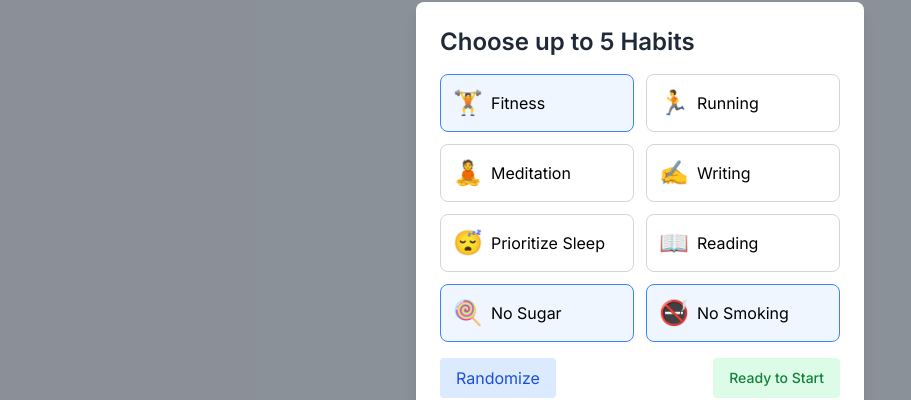
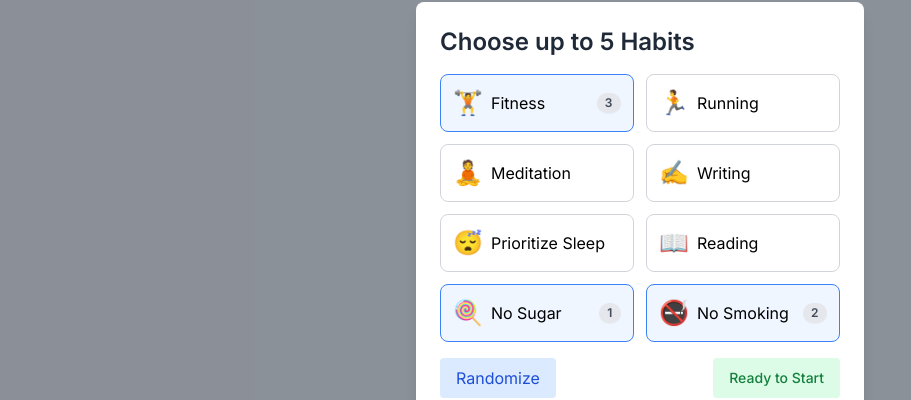
Before and after one commit to lvjian700/2minutehabits, a React (Vite) app: page / in a window 1280 px wide. Shown: the part 188-588 px from the top of the page, without its empty margins (0-911 px from the left). Built offline with nearby package versions, Linux system fonts and the light colour scheme.

Commit message:
Supporting order

```diff
--- a/src/App.tsx
+++ b/src/App.tsx
@@ -80,7 +80,7 @@ const App: React.FC = () => {
           >
             {selectedHabitId === null ? (
               <div className="grid grid-cols-1 sm:grid-cols-2 gap-4">
-                {habits.map(habit => (
+                {habits.map((habit, idx) => (
                   <HabitCard
                     key={habit.id}
                     habit={habit}
@@ -91,6 +91,7 @@ const App: React.FC = () => {
                       )
                     }
                     onSelect={() => setSelectedHabitId(habit.id)}
+                    order={idx}
                   />
                 ))}
               </div>
--- a/src/components/HabitCard.tsx
+++ b/src/components/HabitCard.tsx
@@ -5,6 +5,7 @@ interface HabitCardProps {
   habit: Habit;
   onToggle: () => void;
   onSelect: () => void;
+  order?: number; // 1-based order index, optional
 }
 
 const calculateStreaks = (logs: Record<string, boolean>) => {
@@ -34,14 +35,27 @@ const calculateStreaks = (logs: Record<string, boolean>) => {
   return { current, max: maxStreak, completedToday: !!logs[todayStr] };
 };
 
-const HabitCard: React.FC<HabitCardProps> = ({ habit, onToggle, onSelect }) => {
+const HabitCard: React.FC<HabitCardProps> = ({ habit, onToggle, onSelect, order }) => {
   const { current, max, completedToday } = calculateStreaks(habit.logs);
 
   return (
     <div
       onClick={onSelect}
-      className="bg-white rounded-lg shadow-sm hover:shadow-md transition-shadow p-6 flex flex-col items-center cursor-pointer"
+      className="bg-white rounded-lg shadow-sm hover:shadow-md transition-shadow p-6 flex flex-col items-center cursor-pointer relative"
     >
+      {typeof order === 'number' && (
+        <span
+          className="absolute top-2 left-2 bg-gray-200 text-gray-700 text-xs font-semibold rounded-full px-2 py-0.5 select-none shadow-sm"
+          style={{
+            minWidth: 20,
+            textAlign: 'center',
+            opacity: 0.95,
+            letterSpacing: '0.05em',
+          }}
+        >
+          {order + 1}
+        </span>
+      )}
       <div className="text-5xl mb-3">{habit.icon}</div>
       <div className="text-xl font-semibold mb-2 text-gray-800">{habit.name}</div>
       <div className="mb-4 text-center text-gray-600">
--- a/src/components/SetupModal.tsx
+++ b/src/components/SetupModal.tsx
@@ -43,10 +43,12 @@ const SetupModal: React.FC<SetupModalProps> = ({ suggestions, maxSelectable, def
       alert(`Please select at least one habit.`);
       return;
     }
+    // The order of habits is now the user-selected order
     const newHabits = selectedIndices.map((idx, i) => ({
       id: Date.now() + i,
       name: suggestions[idx].name,
-      icon: suggestions[idx].icon
+      icon: suggestions[idx].icon,
+      // Optionally, you could add order: i here if needed in the future
     }));
     onSave(newHabits);
   };
@@ -69,20 +71,36 @@ const SetupModal: React.FC<SetupModalProps> = ({ suggestions, maxSelectable, def
           Choose up to {maxSelectable} Habits
         </h2>
         <div className="grid grid-cols-2 gap-3 mb-4">
-          {suggestions.map((s, idx) => (
+          {suggestions.map((s, idx) => {
+            const selectedOrder = selectedIndices.indexOf(idx);
+            return (
               <div
                 key={idx}
                 onClick={() => toggleIndex(idx)}
-              className={`flex items-center p-3 border rounded-lg cursor-pointer transition-colors ${
-                selectedIndices.includes(idx)
+                className={`flex items-center p-3 border rounded-lg cursor-pointer transition-colors relative ${
+                  selectedOrder !== -1
                     ? 'border-blue-500 bg-blue-50'
                     : 'border-gray-300 hover:bg-gray-100'
                 }`}
               >
                 <span className="text-2xl mr-2">{s.icon}</span>
                 <span>{s.name}</span>
+                {selectedOrder !== -1 && (
+                  <span
+                    className="ml-auto bg-gray-200 text-gray-700 text-xs font-semibold rounded-full px-2 py-0.5 select-none shadow-sm"
+                    style={{
+                      minWidth: 20,
+                      textAlign: 'center',
+                      opacity: 0.95,
+                      letterSpacing: '0.05em',
+                    }}
+                  >
+                    {selectedOrder + 1}
+                  </span>
+                )}
               </div>
-          ))}
+            );
+          })}
         </div>
         <div className="flex justify-between">
           <button
```
Lines whose indentation alone changed are shown as unchanged.
